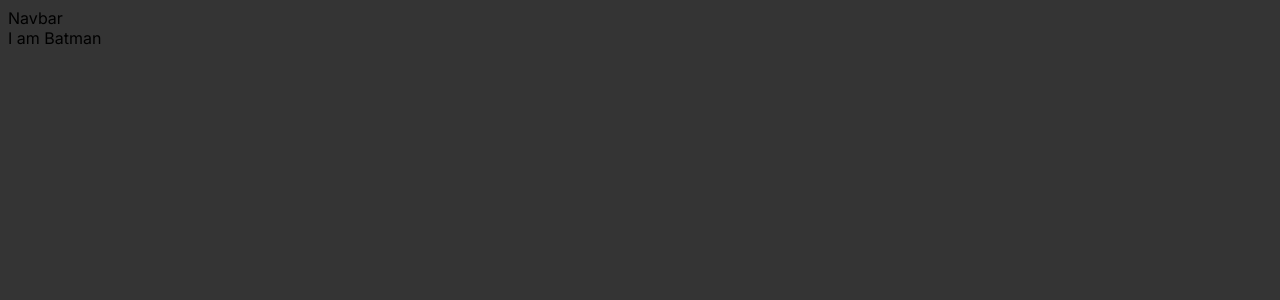
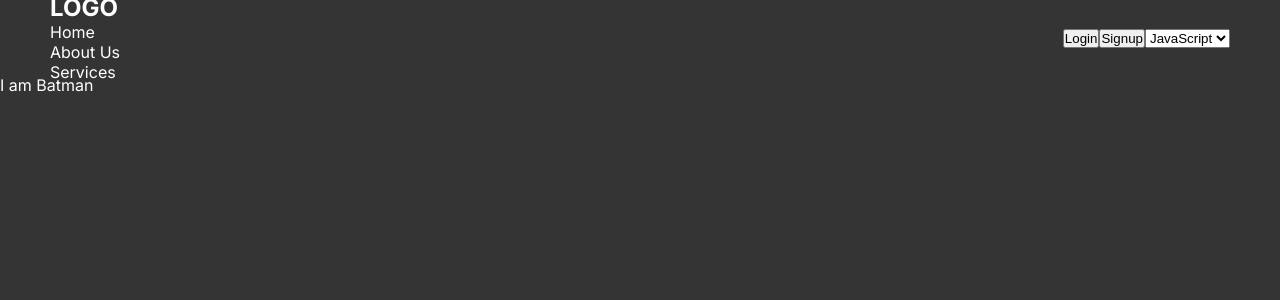
Before and after one commit to noor-ridha/e-commerce, a Next.js app in the folder client/: page / in a window 1280 px wide. Shown: the top 300 px of the page. Built offline with nearby package versions, Linux system fonts and the light colour scheme.

Commit message:
front-end\ add the navbar structure & update global styles

```diff
--- a/client/app/components/Navbar.tsx
+++ /dev/null
@@ -1,9 +0,0 @@
-import React from 'react'
-
-const Navbar = () => {
-  return (
-    <nav>Navbar</nav>
-  )
-}
-
-export default Navbar;
--- /dev/null
+++ b/client/app/components/Navbar/Navbar.scss
@@ -0,0 +1,9 @@
+nav {
+  width: 100%;
+  height: 75px;
+  background-color: transparent;
+  display: flex;
+  justify-content: space-between;
+  align-items: center;
+  padding: 10px 50px;
+}
--- /dev/null
+++ b/client/app/components/Navbar/Navbar.tsx
@@ -0,0 +1,34 @@
+import './Navbar.scss';
+
+const Navbar = () => {
+  return (
+    <nav className='desktop-nav'>
+      <div className='desktop-nav__left'>
+        <h1 className='desktop-nav__left__log-'>LOGO</h1>
+        <ul className='desktop-nav__left__list'>
+          {['Home', 'About Us', 'Services'].map((item, index) => (
+            <li key={index} className='desktop-nav__left__list__items'>
+              {item}
+            </li>
+          ))}
+        </ul>
+      </div>
+      <div className='desktop-nav__right'>
+        <button type='button' className='desktop-nav__right__login'>
+          Login
+        </button>
+        <button type='button' className='desktop-nav__right__signup'>
+          Signup
+        </button>
+        <select name='language' title='langauge'>
+          <option value='javascript'>JavaScript</option>
+          <option value='python'>Python</option>
+          <option value='c++'>C++</option>
+          <option value='java'>Java</option>
+        </select>
+      </div>
+    </nav>
+  );
+};
+
+export default Navbar;
--- a/client/app/globals.scss
+++ b/client/app/globals.scss
@@ -1,3 +1,14 @@
+* {
+  box-sizing: border-box;
+  margin: 0;
+  padding: 0;
+}
+
 body {
   background-color: rgb(52, 52, 52);
+  color: white;
 }
+
+ul {
+  list-style-type: none;
+}
--- a/client/app/layout.tsx
+++ b/client/app/layout.tsx
@@ -2,7 +2,7 @@ import './globals.scss'
 import type { Metadata } from 'next'
 import { Inter } from 'next/font/google'
 
-import Navbar from './components/Navbar'
+import Navbar from './components/Navbar/Navbar'
 
 const inter = Inter({ subsets: ['latin'] })
 
```
